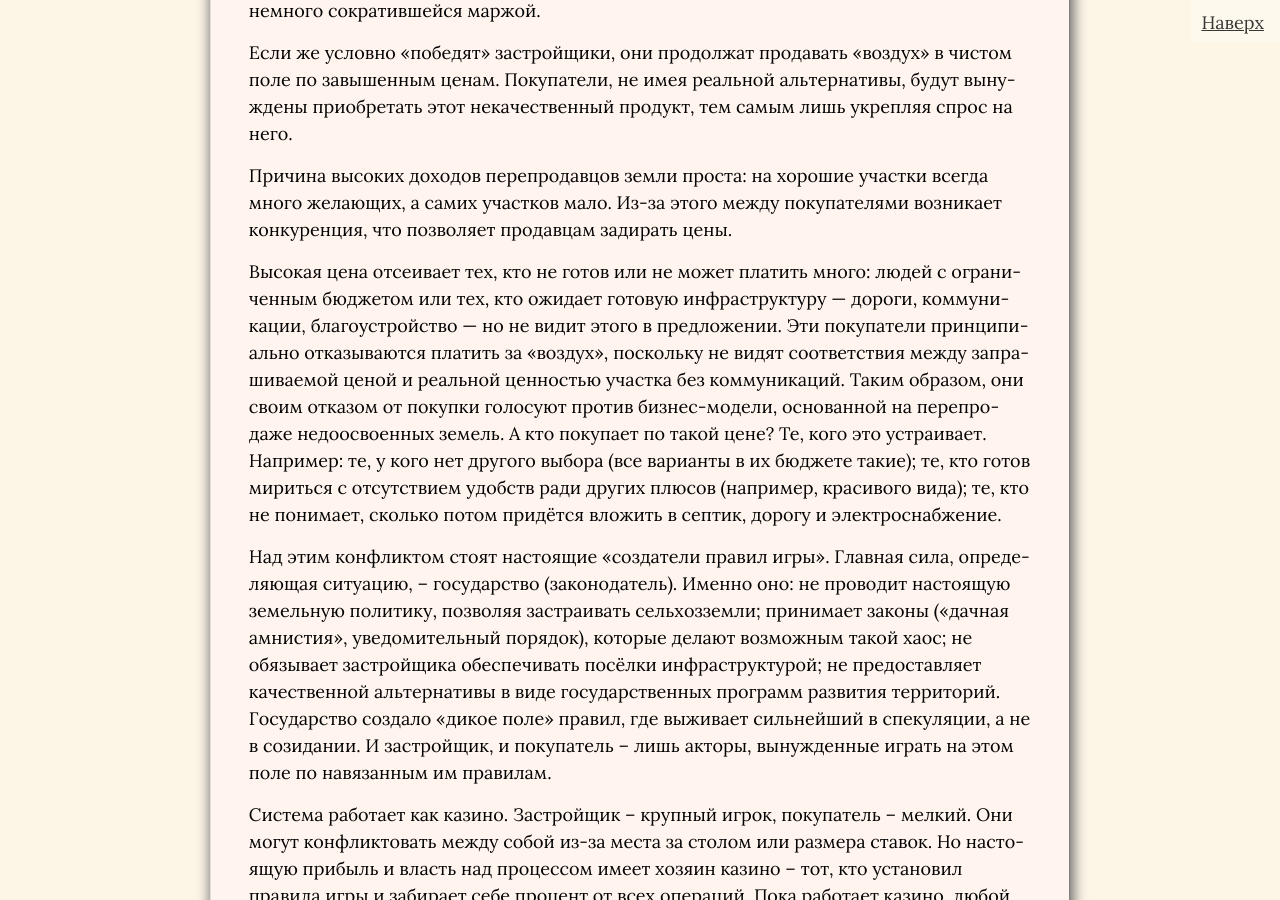
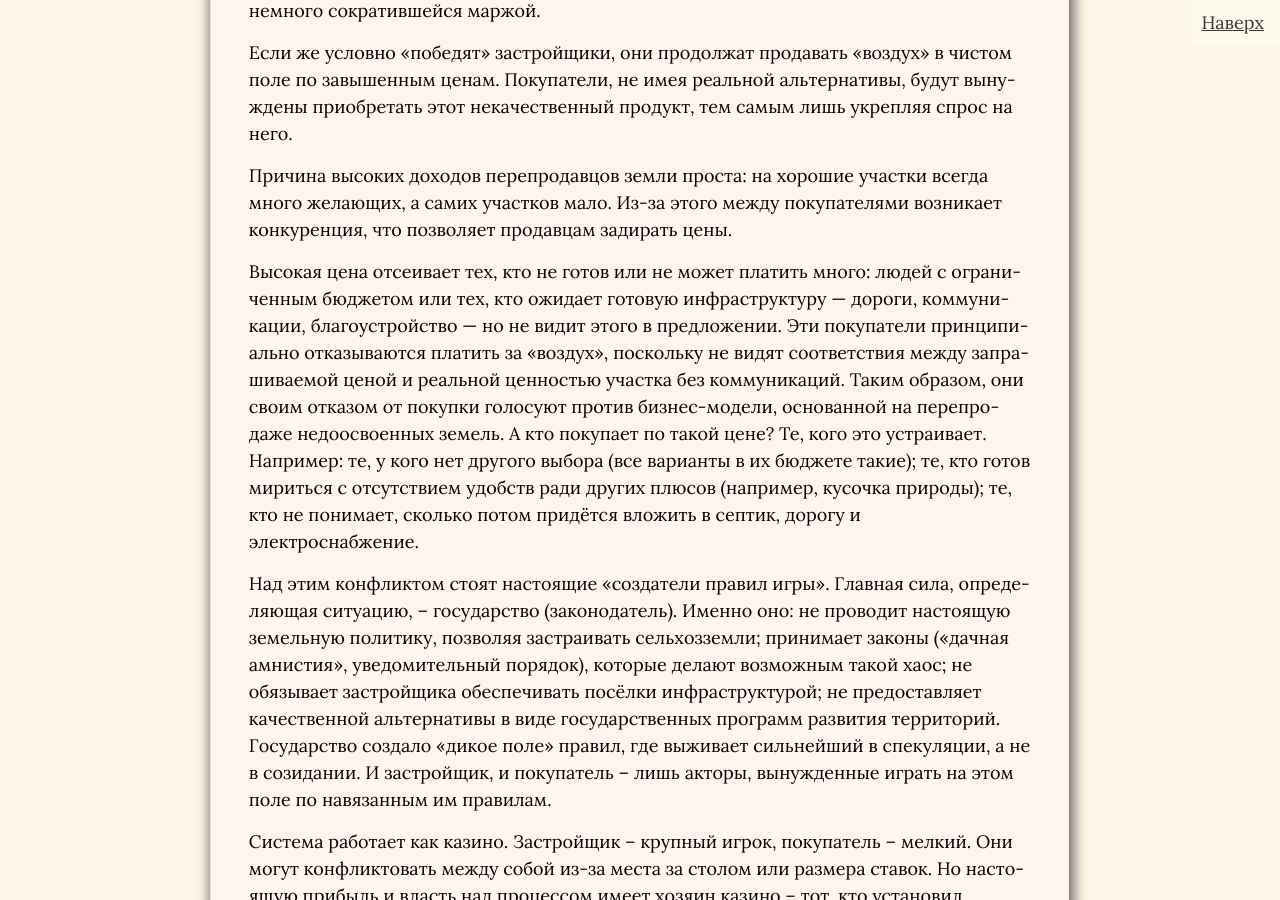
Before and after one commit to SergSi/land-use-art, a Jekyll site: the page built from _posts/2025-09-20-suburb.md, in a window 1280 px wide and 900 px high, scrolled down 16088 px. Built offline with Jekyll 4.4.1, drawn with Linux system fonts in a browser that asks for light colours; some web fonts are replaced.

Commit message:
Update 2025-09-20-suburb.md

```diff
--- a/_posts/2025-09-20-suburb.md
+++ b/_posts/2025-09-20-suburb.md
@@ -173,7 +173,7 @@ class: article
 
 Причина высоких доходов перепродавцов земли проста: на хорошие участки всегда много желающих, а самих участков мало. Из-за этого между покупателями возникает конкуренция, что позволяет продавцам задирать цены.
 
-Высокая цена отсеивает тех, кто не готов или не может платить много: людей с ограниченным бюджетом или тех, кто ожидает готовую инфраструктуру — дороги, коммуникации, благоустройство — но не видит этого в предложении. Эти покупатели принципиально отказываются платить за «воздух», поскольку не видят соответствия между запрашиваемой ценой и реальной ценностью участка без коммуникаций. Таким образом, они своим отказом от покупки голосуют против бизнес-модели, основанной на перепродаже недоосвоенных земель. А кто покупает по такой цене? Те, кого это устраивает. Например: те, у кого нет другого выбора (все варианты в их бюджете такие); те, кто готов мириться с отсутствием удобств ради других плюсов (например, красивого вида); те, кто не понимает, сколько потом придётся вложить в септик, дорогу и электроснабжение.
+Высокая цена отсеивает тех, кто не готов или не может платить много: людей с ограниченным бюджетом или тех, кто ожидает готовую инфраструктуру — дороги, коммуникации, благоустройство — но не видит этого в предложении. Эти покупатели принципиально отказываются платить за «воздух», поскольку не видят соответствия между запрашиваемой ценой и реальной ценностью участка без коммуникаций. Таким образом, они своим отказом от покупки голосуют против бизнес-модели, основанной на перепродаже недоосвоенных земель. А кто покупает по такой цене? Те, кого это устраивает. Например: те, у кого нет другого выбора (все варианты в их бюджете такие); те, кто готов мириться с отсутствием удобств ради других плюсов (например, кусочка природы); те, кто не понимает, сколько потом придётся вложить в септик, дорогу и электроснабжение.
 
 Над этим конфликтом стоят настоящие «создатели правил игры». Главная сила, определяющая ситуацию, – государство (законодатель). Именно оно: не проводит настоящую земельную политику, позволяя застраивать сельхозземли; принимает законы («дачная амнистия», уведомительный порядок), которые делают возможным такой хаос; не обязывает застройщика обеспечивать посёлки инфраструктурой; не предоставляет качественной альтернативы в виде государственных программ развития территорий. Государство создало «дикое поле» правил, где выживает сильнейший в спекуляции, а не в созидании. И застройщик, и покупатель – лишь акторы, вынужденные играть на этом поле по навязанным им правилам.
 
```
